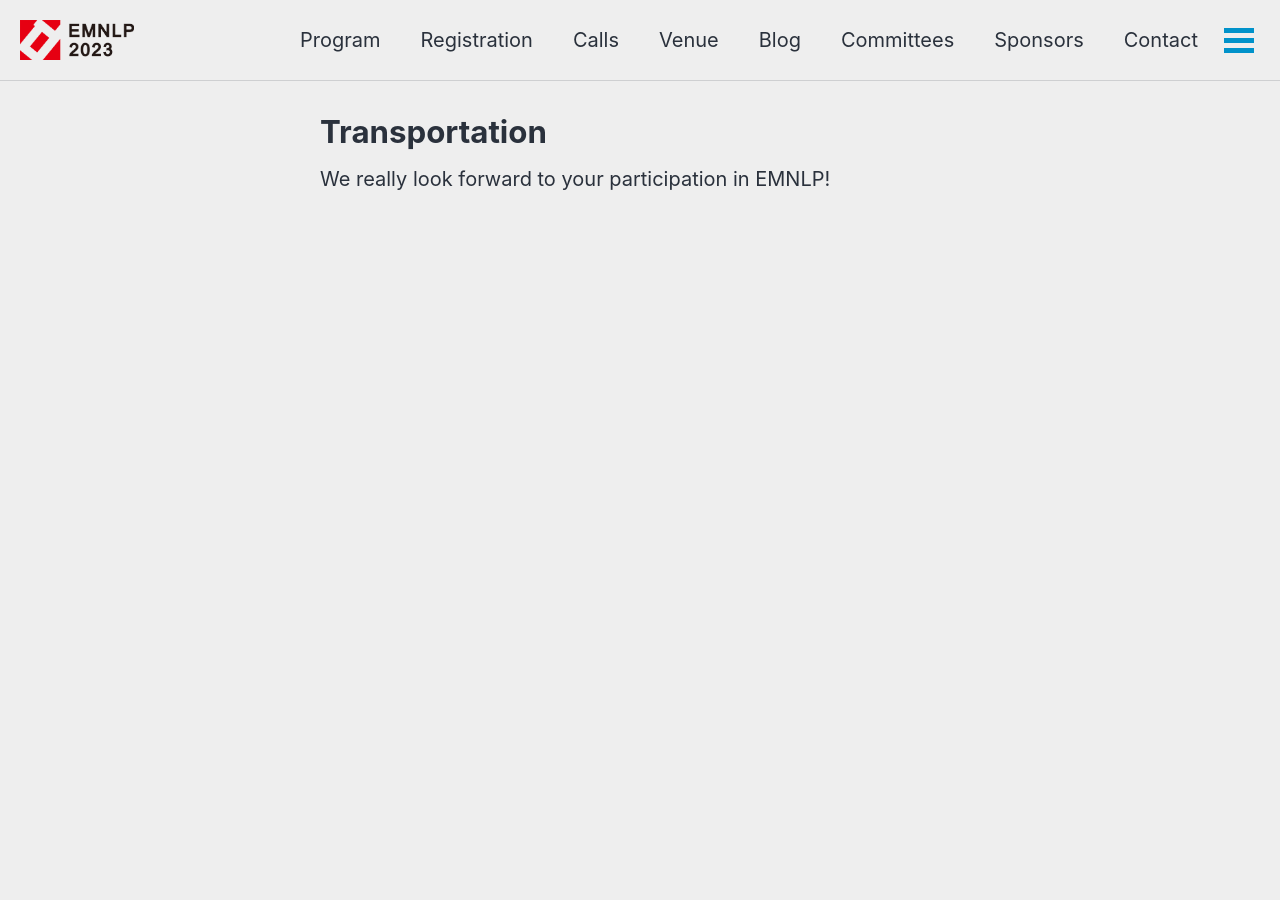
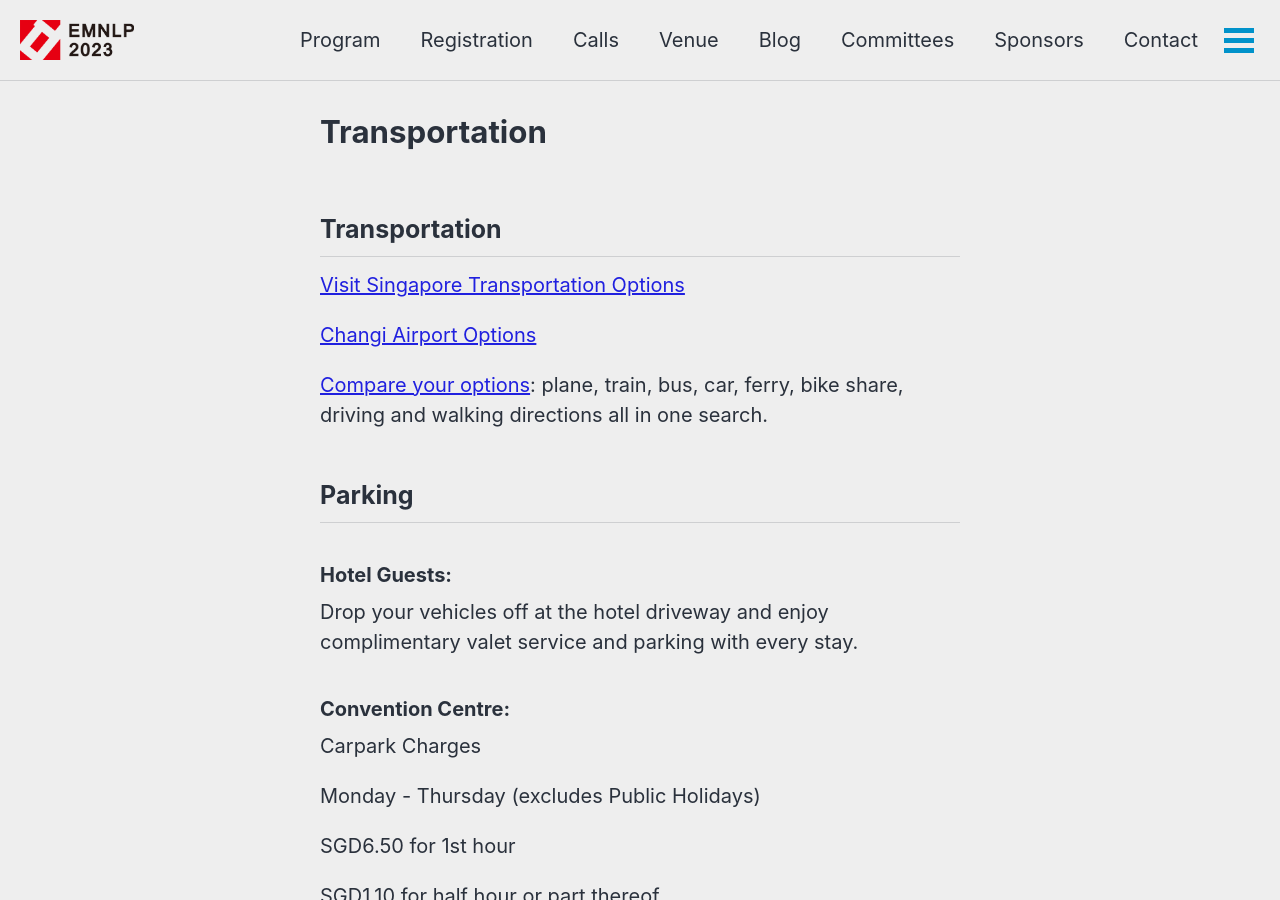
Before and after one commit to acl-org/emnlp-2023, a Jekyll site: the page built from _pages/participants/presenters.md, in a window 1280 px wide and 900 px high. Built offline with Jekyll 4.4.1, drawn with Linux system fonts in a browser that asks for light colours; cached includes are drawn as plain includes; nearby versions of some CDN libraries; some of the changed text lies outside the part shown.

Commit message:
Update presenters.md

```diff
--- a/_pages/participants/presenters.md
+++ b/_pages/participants/presenters.md
@@ -7,4 +7,43 @@ sidebar:
 toc: false
 ---
 
-We really look forward to your participation in EMNLP!
+
+## Transportation
+
+[Visit Singapore Transportation Options](https://www.visitsingapore.com/travel-guide-tips/getting-around/?cmp=SEM_STB-DC23-1015-SG-SEM_US_DC_ENG_NA_NONE_NONE_PM-GettingAround-NA_NA_GOOG_SEA_AO_Cross_XTG&gclid=CjwKCAjwyNSoBhA9EiwA5aYlbzum3cSywNAw_zM2PhqDwb3WO0fxua6u4CeF-_KbGd_p9-CQJ-t_2xoC5IsQAvD_BwE&gclsrc=aw.ds)
+
+
+[Changi Airport Options](https://www.changiairport.com/en/airport-guide/transport/leaving-the-airport.html)
+
+[Compare your options](https://www.rome2rio.com/): plane, train, bus, car, ferry, bike share, driving and walking directions all in one search.
+
+
+## Parking
+
+### Hotel Guests:
+Drop your vehicles off at the hotel driveway and enjoy complimentary valet service and parking with every stay.
+
+
+### Convention Centre:
+
+Carpark Charges
+
+Monday - Thursday (excludes Public Holidays)
+
+SGD6.50 for 1st hour
+
+SGD1.10 for half hour or part thereof
+
+Capped at SGD13.10 per day (0000hrs to 2359hrs)
+
+Friday/Saturday/Sunday/Public Holiday
+
+SGD9.70 for 1st hour
+
+SGD1.10 for half hour or part thereof
+
+Capped at SGD16.30 per day (0000hrs to 2359hrs)
+
+10 Minutes Grace Period (Exit to City)
+
+No Grace Period (Exit to Sentosa)
```
